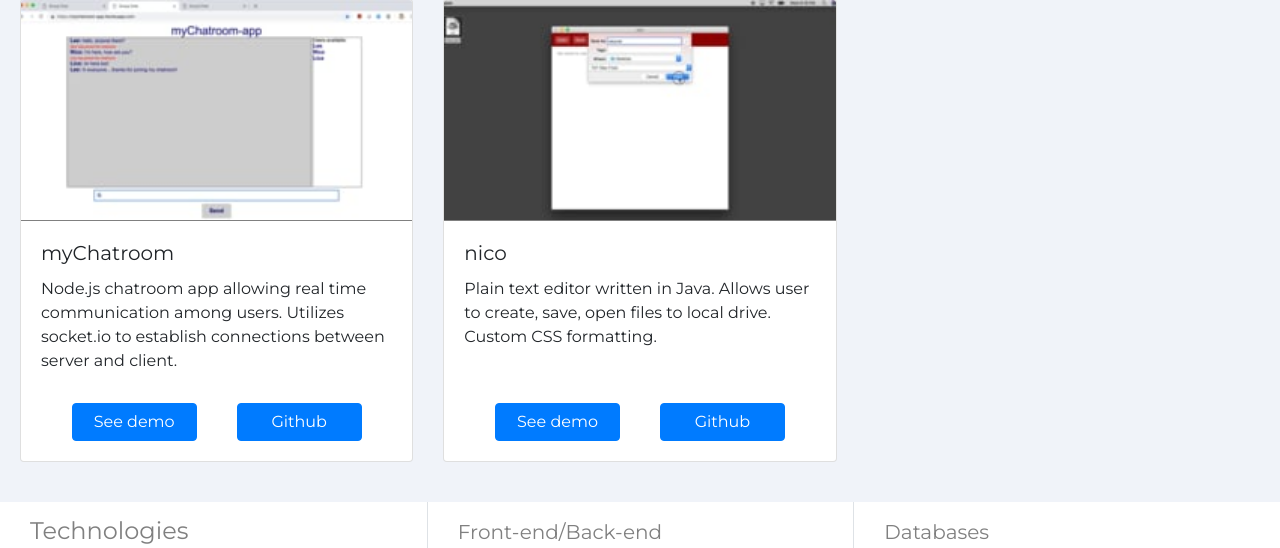
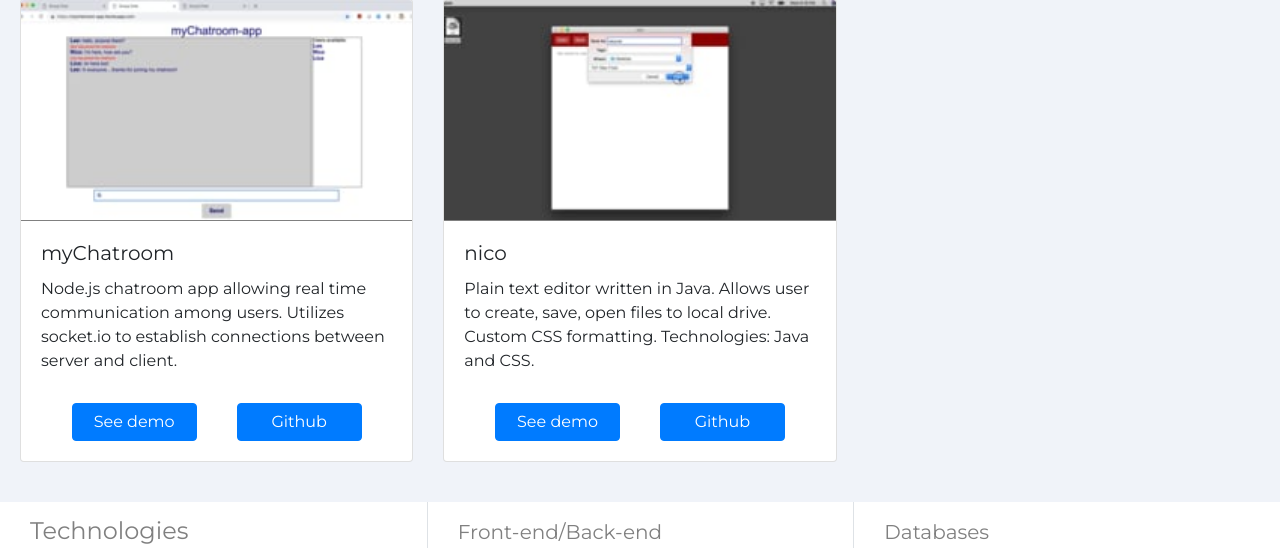
Before and after one commit to lcolsant/Portfolio, a Flask app: page / in a window 1280 px wide. Shown: the part 1042-1590 px from the top of the page. Run offline with Flask 2, Linux system fonts and the light colour scheme; some libraries are stand-ins or nearby versions.

Commit message:
index.html updates

```diff
--- a/static/styles.css
+++ b/static/styles.css
@@ -97,8 +97,9 @@ a.navbar{
 .card {
     display: inline-block;
     margin-bottom: 10px;
-    width: 100%;
+    /* width: 18rem; */
     height: 100%;
+
 }
 
 .thumbs {
@@ -128,6 +129,15 @@ a.navbar{
     border-top: 1px solid gray;
 }
 
+
+/* @media only screen and (min-width:576px) {
+
+    .card-img-top {
+        width: 100%;
+        height: 18vw;
+        object-fit: cover;
+    }
+}  */
 
 
   .btn {
--- a/templates/index.html
+++ b/templates/index.html
@@ -56,8 +56,8 @@
                 <div id="projectanchor"></div>
                 <div class="row">
 
-                    <div class="col-sm thumbs">
-                        <div class="card d-flex flex-column" >
+                    <div class="col-lg col-12 thumbs">
+                        <div class="card d-flex flex-column"  >
                             <a href="https://trivia-round.herokuapp.com/" target="_blank"><img class="card-img-top" src="../static/trivia-round.PNG" alt="Card image cap"></a>
                             <div class="card-body d-flex flex-column align-items-start">
                                 <h5 class="card-title">Trivia-Round</h5>
@@ -71,7 +71,7 @@
                     </div>
 
 
-                    <div class="col-sm thumbs">
+                    <div class="col-lg col-12 thumbs">
                         <div class="card d-flex flex-column" >
                             <a href="https://openweather-d3js.herokuapp.com/" target="_blank"><img class="card-img-top" src="../static/openWeather.jpg" alt="Card image cap"></a>
                             <div class="card-body d-flex flex-column align-items-start">
@@ -86,7 +86,7 @@
                     </div>
 
 
-                    <div class="col-sm thumbs">
+                    <div class="col-lg col-12 thumbs">
                         <div class="card d-flex flex-column" >
                             <a href="https://check-mate-app.herokuapp.com/" target="_blank"><img class="card-img-top" src="../static/check-mate-thumb.jpg" alt="Card image cap"></a>
                             <div class="card-body d-flex flex-column align-items-start">
@@ -104,7 +104,7 @@
 
                 <div class="row">
 
-                    <div class="col-sm thumbs">
+                    <div class="col-lg col-12 thumbs">
                         <div class="card d-flex flex-column" >
                             <a href="https://mychatroom-app.herokuapp.com/" target="_blank"><img class="card-img-top" src="../static/chatroom-thumb.jpg" alt="Card image cap"></a>
                             <div class="card-body d-flex flex-column align-items-start">
@@ -120,13 +120,13 @@
                         </div>
                     </div>
 
-                    <div class="col-sm thumbs">
+                    <div class="col-lg col-12 thumbs">
                         <div class="card d-flex flex-column">
                             <img class="card-img-top" src="../static/nico-thumb.jpg" alt="Card image cap">
                             <div class="card-body d-flex flex-column align-items-start">
                                 <h5 class="card-title">nico</h5>
                                 <p class="card-text">
-                                    Plain text editor written in Java. Allows user to create, save, open files to local drive. Custom CSS formatting.
+                                    Plain text editor written in Java. Allows user to create, save, open files to local drive. Custom CSS formatting.  Technologies:  Java and CSS.
                                 </p>
                             </div>
                             <div class= "d-flex flex-row mt-auto justify-content-center">
@@ -136,7 +136,7 @@
                         </div>
                     </div>
 
-                    <div class="col-sm thumbs">
+                    <div class="col-lg col-12 thumbs">
                         <!-- Placeholder next project -->
                     </div>
 
```
